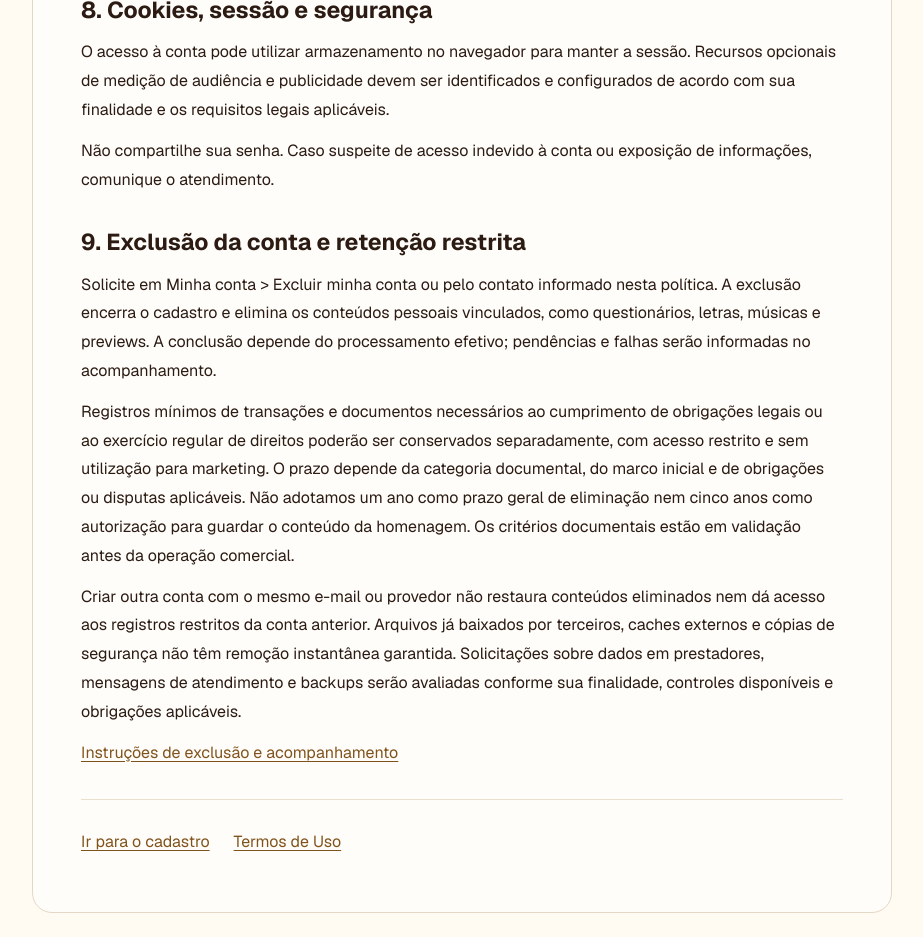
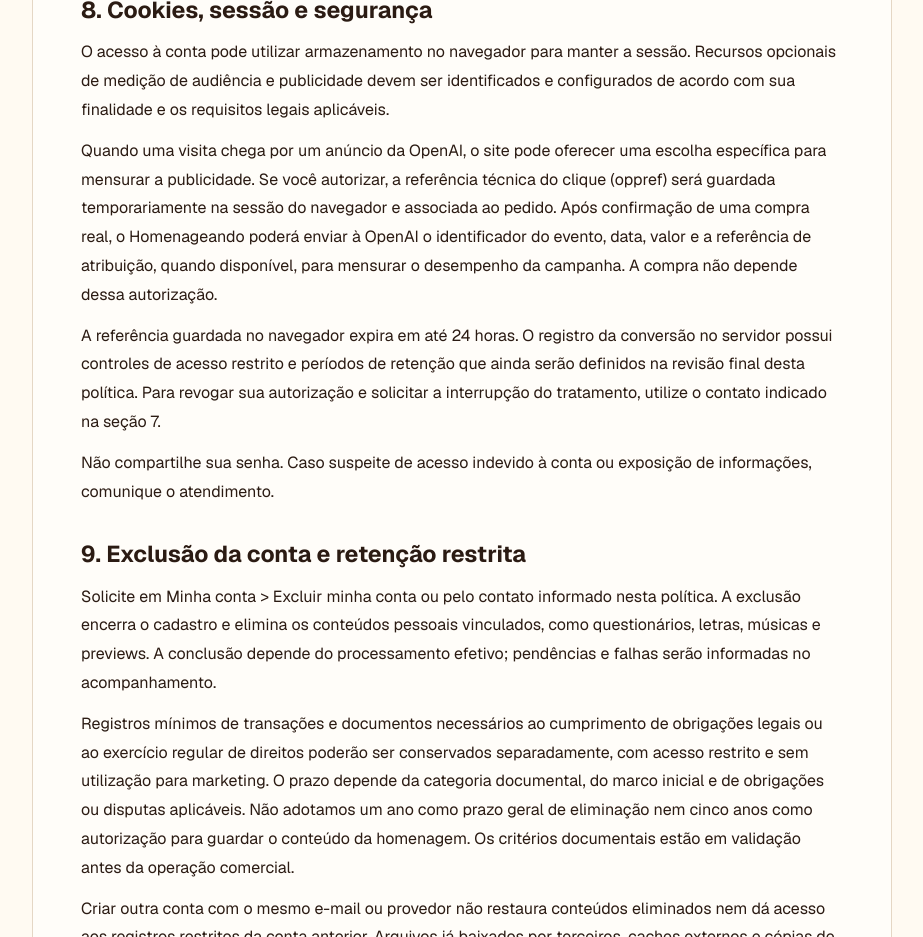
Before and after one commit to MrBreves/homenageando, a Next.js app: page /privacidade in a window 1280 px wide. Shown: the part 2280-3217 px from the top of the page, without its empty margins (178-1101 px from the left). Built offline with nearby package versions, Linux system fonts and the light colour scheme; no server answers.

Commit message:
docs: explicar mensuração consentida de anúncios na privacidade

```diff
--- a/app/privacidade/page.tsx
+++ b/app/privacidade/page.tsx
@@ -151,6 +151,25 @@ export default function PrivacidadePage() {
             de acordo com sua finalidade e os requisitos legais aplicáveis.
           </p>
           <p>
+            Quando uma visita chega por um anúncio da OpenAI, o site pode
+            oferecer uma escolha específica para mensurar a publicidade.
+            Se você autorizar, a referência técnica do clique (oppref)
+            será guardada temporariamente na sessão do navegador e
+            associada ao pedido. Após confirmação de uma compra real,
+            o Homenageando poderá enviar à OpenAI o identificador do
+            evento, data, valor e a referência de atribuição, quando
+            disponível, para mensurar o desempenho da campanha.
+            A compra não depende dessa autorização.
+          </p>
+          <p>
+            A referência guardada no navegador expira em até 24 horas.
+            O registro da conversão no servidor possui controles de
+            acesso restrito e períodos de retenção que ainda serão
+            definidos na revisão final desta política. Para revogar
+            sua autorização e solicitar a interrupção do tratamento,
+            utilize o contato indicado na seção 7.
+          </p>
+          <p>
             Não compartilhe sua senha. Caso suspeite de acesso indevido
             à conta ou exposição de informações, comunique o atendimento.
           </p>
```
